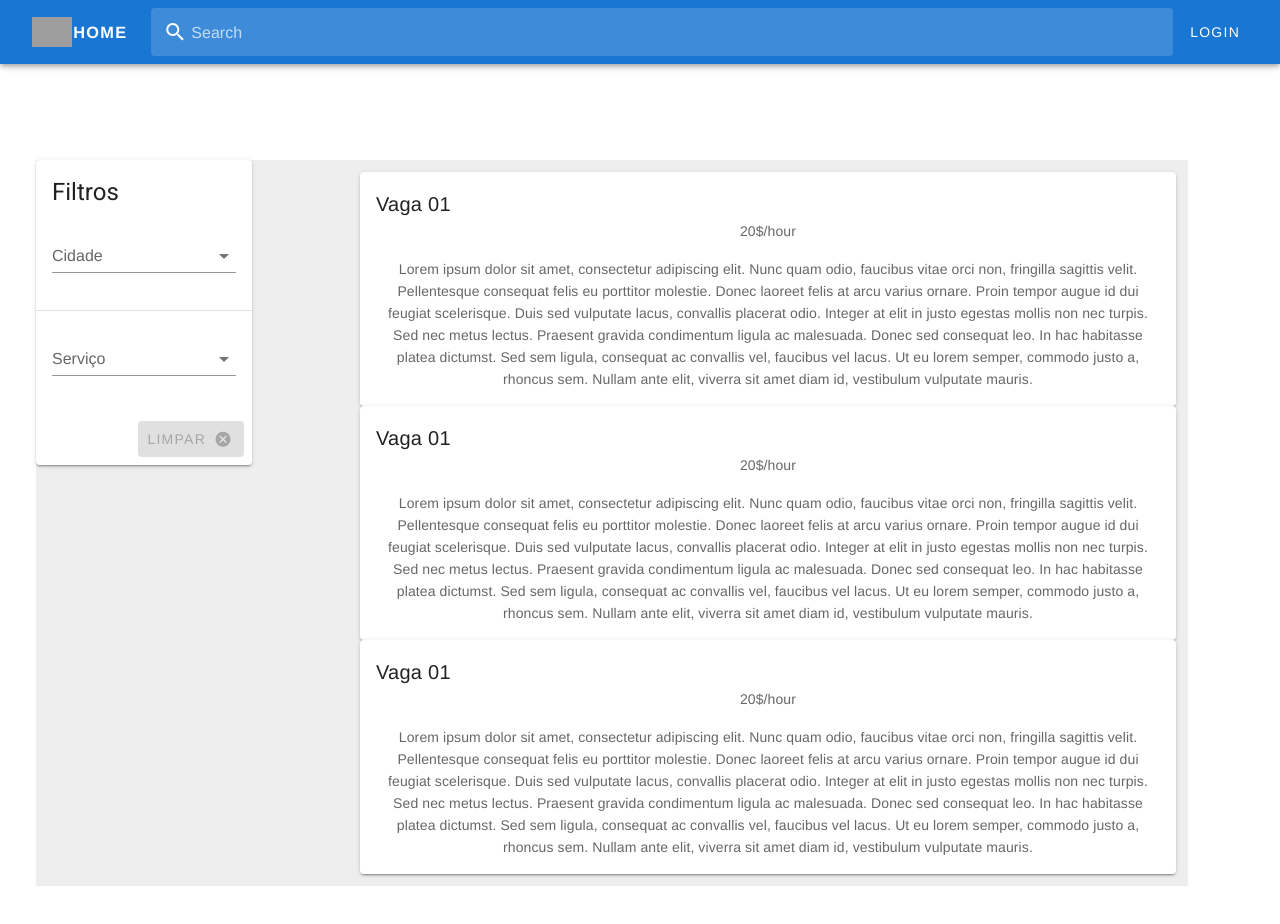
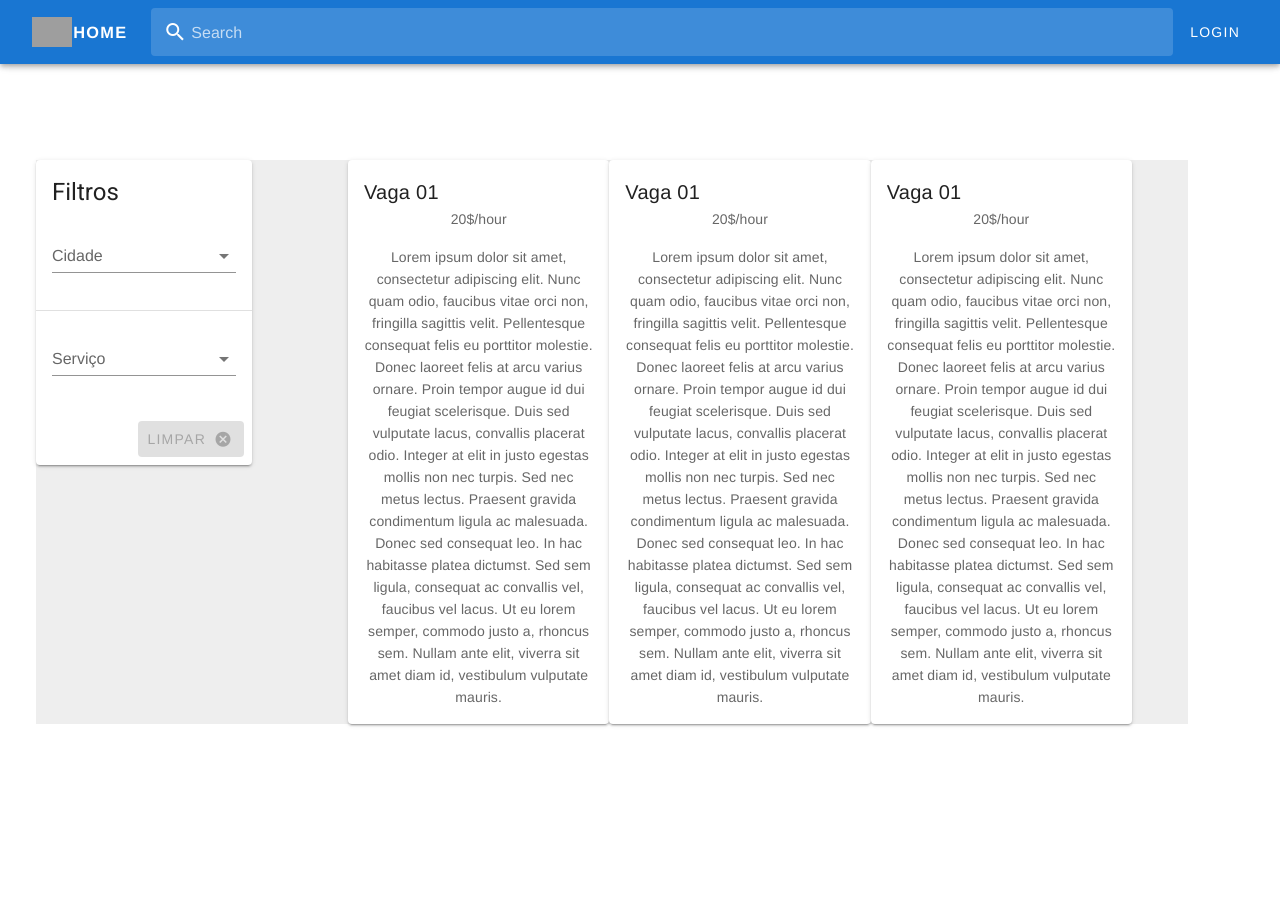
Before and after one commit to dmug1/brworks, a Vue app in the folder app-brworks/: page / in a window 1280 px wide. Shown: the top 924 px of the page. Built offline with nearby package versions, Linux system fonts and the light colour scheme; grey boxes are pictures that could not be loaded.

Commit message:
Add card feature

```diff
--- a/app-brworks/src/components/ContentBlock.vue
+++ b/app-brworks/src/components/ContentBlock.vue
@@ -1,8 +1,16 @@
 <template>
   <v-container id="ContentBlock">
-    <card />
-    <card />
-    <card />
+    <v-layout row>
+      <v-flex xs12 md4>
+       <card class="cardStyle"/>
+      </v-flex>
+      <v-flex xs12 md4>
+       <card class="cardStyle"/>
+      </v-flex>
+      <v-flex xs12 md4>
+       <card class="cardStyle"/>
+      </v-flex>
+    </v-layout>
   </v-container>
 </template>
 
--- /dev/null
+++ b/app-brworks/src/styles/components/_cards.scss
@@ -0,0 +1,4 @@
+.cardStyle{
+    display: block;
+
+}
--- a/app-brworks/src/styles/main.scss
+++ b/app-brworks/src/styles/main.scss
@@ -11,6 +11,7 @@
 
 @import "components/button";
 @import "components/searchbox";
+@import "components/cards";
 
 @import "layout/header";
 @import "layout/grid";
```
